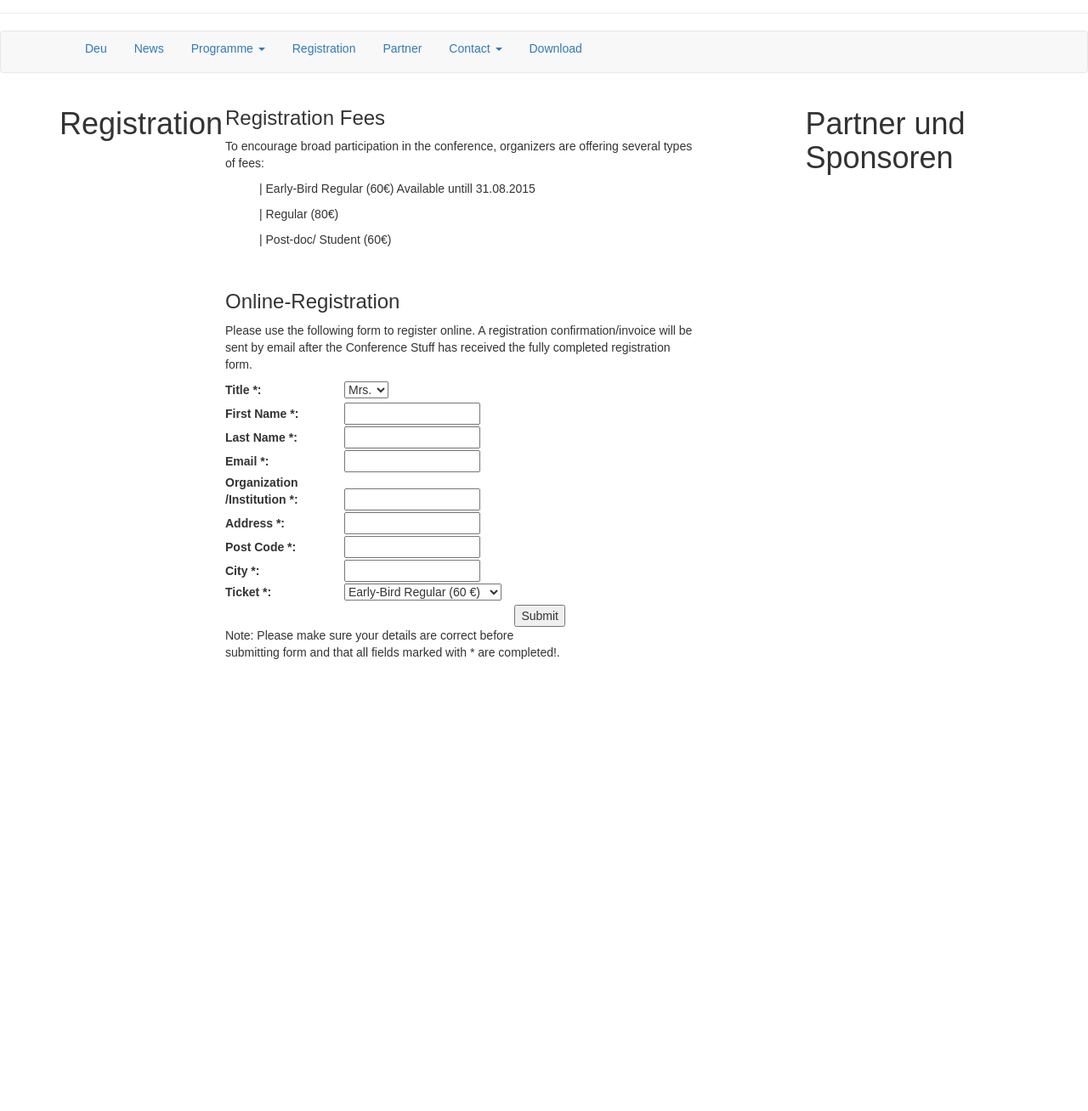
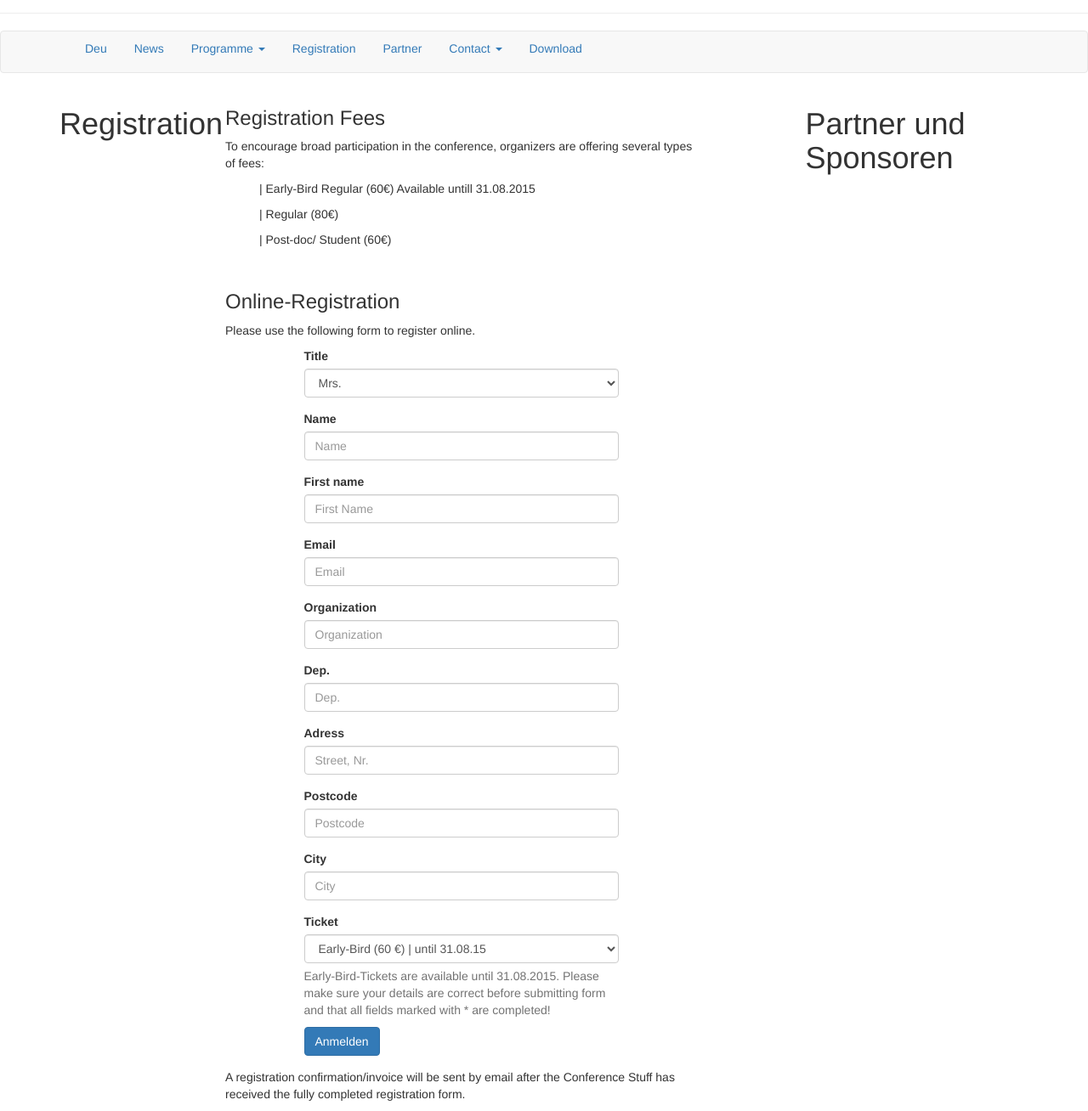
Before and after one commit to susedev/test, a Jekyll site: the page built from registration.html, in a window 1280 px wide, cut to the strip 131-1439 px from the top of the page. Shown: the whole strip at 85% size. Built offline with Jekyll 4.4.1, drawn with Linux system fonts in a browser that asks for light colours; nearby versions of some CDN libraries; before the commit the page ends 919 px from its top, so only the background shows below that.

Commit message:
Edit from JekyllCMS

```diff
--- a/registration.html
+++ b/registration.html
@@ -16,40 +16,33 @@ language: en
 
 <h3>Online-Registration</h3>
 
-<p>Please use the following form to register online. A registration confirmation/invoice will be sent by email after the Conference Stuff has received the fully completed registration form.</p>
-<style type="text/css">body {font-family:Arial, Sans-Serif;}
+<p>Please use the following form to register online.</p>
 
-            #container {width:400px; margin:0 left;}
- form label {display:inline-block; width:140px;}
-            form input[type="text"],
-            form input[type="email"] {width:160px;}
+<div class="container" style="width:400px; ">
+<form>
+<div class="form-group"><label for="Anrede">Title</label><select class="form-control"><option>Mrs.</option><option>Ms.</option><option>Prof.</option><option>Dr.</option> </select></div>
 
-            form .line {clear:both;}
-            form .line.submit {text-align:right;}
-form .select {clear:both;}
-</style>
-<div id="container">
-<form action="/de/konferenz-kommunikationsfluten-anmeldung/#wpcf7-f2660-p2654-o1" method="post">
-<div class="styled-select"><label for="title">Title *: </label><select><option>Mrs.</option><option>Mr.</option><option>Prof.</option><option>Dr.</option> </select></div>
+<div class="form-group"><label for="name">Name</label> <input class="form-control" id="name" placeholder="Name" type="text" /></div>
 
-<div class="line"><label for="first_name">First Name *: </label><input id="first_name" type="text" /></div>
+<div class="form-group"><label for="vorname">First name</label> <input class="form-control" id="vorname" placeholder="First Name" type="text" /></div>
 
-<div class="line"><label for="last_name">Last Name *: </label><input id="last_name" type="text" /></div>
+<div class="form-group"><label for="email">Email</label> <input class="form-control" id="exampleInputEmail1" placeholder="Email" type="email" /></div>
 
-<div class="line"><label for="email">Email *: </label><input id="email" type="email" /></div>
+<div class="form-group"><label for="organisation">Organization</label> <input class="form-control" id="organisation" placeholder="Organization" type="text" /></div>
 
-<div class="line"><label for="organization">Organization /Institution *: </label><input id="organization" type="text" /></div>
+<div class="form-group"><label for="abteilung">Dep.</label> <input class="form-control" id="abteilung" placeholder="Dep." type="text" /></div>
 
-<div class="line"><label for="add">Address *: </label><input id="add" type="text" /></div>
+<div class="form-group"><label for="adresse">Adress</label> <input class="form-control" id="adresse" placeholder="Street, Nr." type="text" /></div>
 
-<div class="line"><label for="ptc">Post Code *: </label><input id="ptc" type="text" /></div>
+<div class="form-group"><label for="plz">Postcode</label> <input class="form-control" id="plz" placeholder="Postcode" type="text" /></div>
 
-<div class="line"><label for="city">City *: </label><input id="postcode" type="text" /></div>
+<div class="form-group"><label for="stadt">City</label> <input class="form-control" id="stadt" placeholder="City" type="text" /></div>
 
-<div class="styled-select"><label for="ticket">Ticket *: </label><select><option>Early-Bird Regular (60 &euro;)</option><option>Regular (80&euro;)(</option><option>Post-docs/Students (40&euro;)(</option> </select></div>
+<div class="form-group"><label for="ticket">Ticket</label><select class="form-control"><option>Early-Bird (60 &euro;) | until 31.08.15</option><option>Regular (80 &euro;)</option><option>Post-docs/Students (40 &euro;)</option></select>
 
-<div class="line submit"><input type="submit" value="Submit" /></div>
-
-<p>Note: Please make sure your details are correct before submitting form and that all fields marked with * are completed!.</p>
+<p class="help-block">Early-Bird-Tickets are available until 31.08.2015. Please make sure your details are correct before submitting form and that all fields marked with * are completed!</p>
+<button class="btn btn-primary" type="submit">Anmelden</button></div>
 </form>
 </div>
+
+<p>A registration confirmation/invoice will be sent by email after the Conference Stuff has received the fully completed registration form.</p>
```
